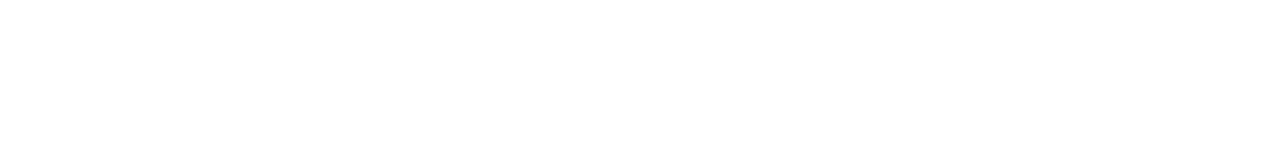
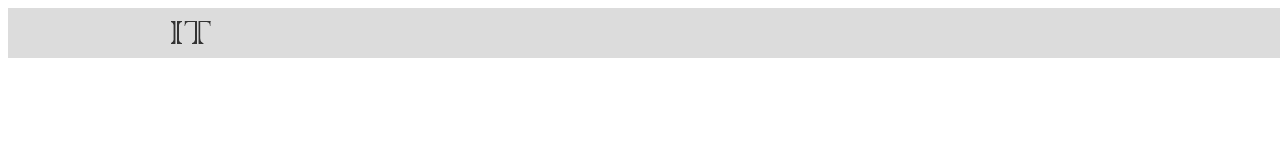
Before and after one commit to Mayke-Soares/InlineTec_Projeto, a plain HTML site: page index.html in a window 1280 px wide. Drawn offline with Linux system fonts and the light colour scheme.

Commit message:
IT_Versão_1.0

```diff
--- a/index.html
+++ b/index.html
@@ -3,9 +3,21 @@
 <head>
     <meta charset="UTF-8">
     <meta name="viewport" content="width=device-width, initial-scale=1.0">
+    <link rel="stylesheet" type="text/css" href="./style.css">
     <title>InlineTec</title>
 </head>
 <body>
+    <header class="menu-principal">
+        <main>
+            <div class="header-">
+                <div class="Logo">
+                    <img src="./InlineTc-logo.png" />
+                </div>
+                <div class="redes-sociais">
 
+                </div>
+            </div>
+        </main>
+    </header>
 </body>
 </html>
--- a/style.css
+++ b/style.css
@@ -0,0 +1,20 @@
+body {
+    width: 100%;
+    height: 100%;
+}
+.menu-principal {
+    width: 100%;
+    background-color: #DCDCDC;
+    height: 50px;
+}
+
+main {
+    margin: 0 auto;
+    width: 980px;
+    position: relative;
+}
+
+.Logo {
+    padding: 13px;
+
+}
```
